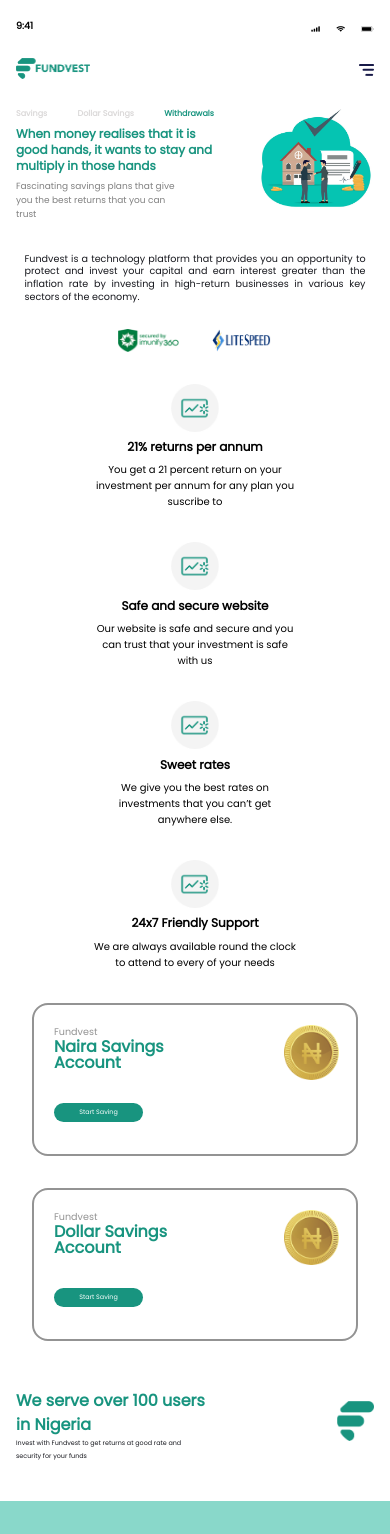
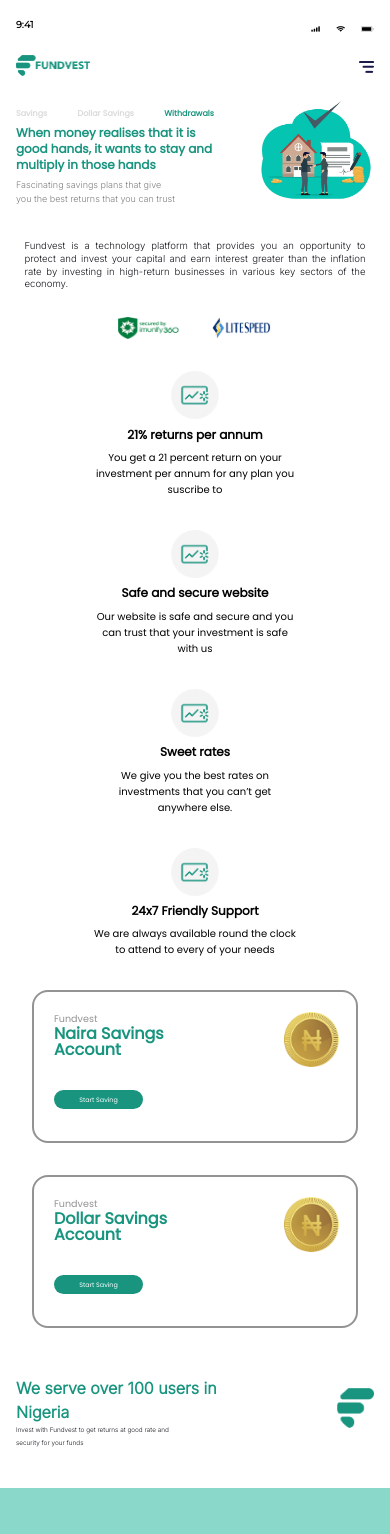
Before and after one commit to Layconnn/Fundvest, a React (Vite) app: page / in a window 390 px wide. Shown: the top 1534 px of the page. Built offline with nearby package versions, Linux system fonts and the light colour scheme.

Commit message:
adjusting responsiveness

```diff
--- a/index.html
+++ b/index.html
@@ -5,7 +5,13 @@
     <link rel="icon" type="image/svg+xml" href="/vite.svg" />
     <meta name="viewport" content="width=device-width, initial-scale=1.0" />
     <link rel="preconnect" href="https://fonts.googleapis.com">
+    <link rel="preconnect" href="https://fonts.googleapis.com">
     <link rel="preconnect" href="https://fonts.gstatic.com" crossorigin>
+    <link href="https://fonts.googleapis.com/css2?family=Montserrat&display=swap" rel="stylesheet">
+    <link rel="preconnect" href="https://fonts.gstatic.com" crossorigin>
+    <link rel="preconnect" href="https://fonts.googleapis.com">
+    <link rel="preconnect" href="https://fonts.gstatic.com" crossorigin>
+    <link href="https://fonts.googleapis.com/css2?family=Inter:wght@300&display=swap" rel="stylesheet">
     <link href="https://fonts.googleapis.com/css2?family=Poppins&display=swap" rel="stylesheet">
     <title>fundvest</title>
     <style>
--- a/src/App.scss
+++ b/src/App.scss
@@ -3,8 +3,8 @@
     @media (max-width: 768px){
         display: flex;
         justify-content: space-between;
-        padding-left: 7em;
-        padding-right: 7em;
+        padding-left: 4em;
+        padding-right: 4em;
     @media (max-width: 500px){
         padding-left: 1em;
         padding-right: 1em;
@@ -12,6 +12,7 @@
         p{
             font-weight: 700;
             font-size: 0.6rem;
+            font-family: 'Montserrat';
             color: #000000;
             padding-top: 0.938em;
         }
@@ -34,7 +35,7 @@
     padding-right: 4em;
     margin-top: 4em;
     @media (max-width: 768px){
-        padding: 0 7rem;
+        padding: 0 4rem;
         margin-top: 2rem;
     }
     @media (max-width: 500px){
@@ -175,11 +176,12 @@
                 font-weight: 400;
                 font-size: 1rem;
                 line-height: 1.75rem;
+                font-family: 'Inter';
                 max-width: 28rem;
                 color: #808080;
                 @media (max-width:1024px){
                     font-size: 0.8rem;
-                    line-height: 1.4rem;
+                    line-height: 1rem;
                     max-width: 25rem;
                 }
                 @media (max-width: 768px){
@@ -289,6 +291,7 @@
             font-size: 1.125rem;
             line-height: 2rem;
             color: #18191F;
+            font-family: 'Inter';
             max-width: 35.813rem;
             margin-top: 0;
             @media (max-width: 1024px){
@@ -679,12 +682,13 @@
             font-size: 2.25rem;
             line-height: 4rem;
             color: #18947F;
+            font-family: 'Inter';
             max-width: 31.875rem;
             margin-bottom: 0;
             @media (max-width: 830px){
                 font-size: 1.6rem;
                 max-width: 23.875rem;
-                line-height: 3rem;
+                line-height: 2rem;
             }
             @media (max-width:500px){
                 font-size: 1rem;
@@ -696,12 +700,13 @@
             font-weight: 400;
             font-size: 1.125rem;
             line-height: 2rem;
+            font-family: 'Inter';
             color: #18191F;
             max-width: 27.813rem;
             margin-top: 0;
             @media (max-width: 830px){
                 font-size: 0.6rem;
-                line-height: 2rem;
+                line-height: 1rem;
                 max-width: 19.813rem
             }
             @media (max-width:500px){
@@ -977,7 +982,7 @@
     padding: 2rem 4rem 2rem;
     margin-top: 2rem;
     @media (max-width: 768px){
-        padding: 2em 0em;
+        padding: 2em 3em;
     }
     &__bottom{
         display: flex;
@@ -998,6 +1003,7 @@
             &__gee{
                 max-width: 23.5rem;
                 font-weight: 400;
+                font-family: 'Inter';
                 font-size: 1rem;
                 line-height: 2rem;
                 color: #E6E6E6;
@@ -1029,12 +1035,14 @@
             &__one{
                 h6{
                     color: white;
+                    font-family: 'Inter';
                     @media (max-width: 600px){
                         font-size: 0.5rem;
                     }
                 }
                 p{
                     font-weight: 400;
+                    font-family: 'Inter';
                     font-size: 1rem;
                     color: #E6E6E6;
                     @media (max-width: 1024px){
@@ -1048,6 +1056,7 @@
             &__two{
                 h6{
                     color: white;
+                    font-family: 'Inter';
                     @media (max-width: 600px){
                         font-size: 0.5rem;
                     }
@@ -1056,6 +1065,7 @@
                     font-weight: 400;
                     font-size: 1rem;
                     color: #E6E6E6;
+                    font-family: 'Inter';
                     @media (max-width: 1024px){
                         font-size: 0.6rem;
                     }
@@ -1067,6 +1077,7 @@
             &__three{
                 h6{
                     color: white;
+                    font-family: 'Inter';
                     @media (max-width: 600px){
                         font-size: 0.5rem;
                     }
@@ -1075,6 +1086,7 @@
                     font-weight: 400;
                     font-size: 1rem;
                     color: #E6E6E6;
+                    font-family: 'Inter';
                     @media (max-width: 1024px){
                         font-size: 0.6rem;
                     }
```
